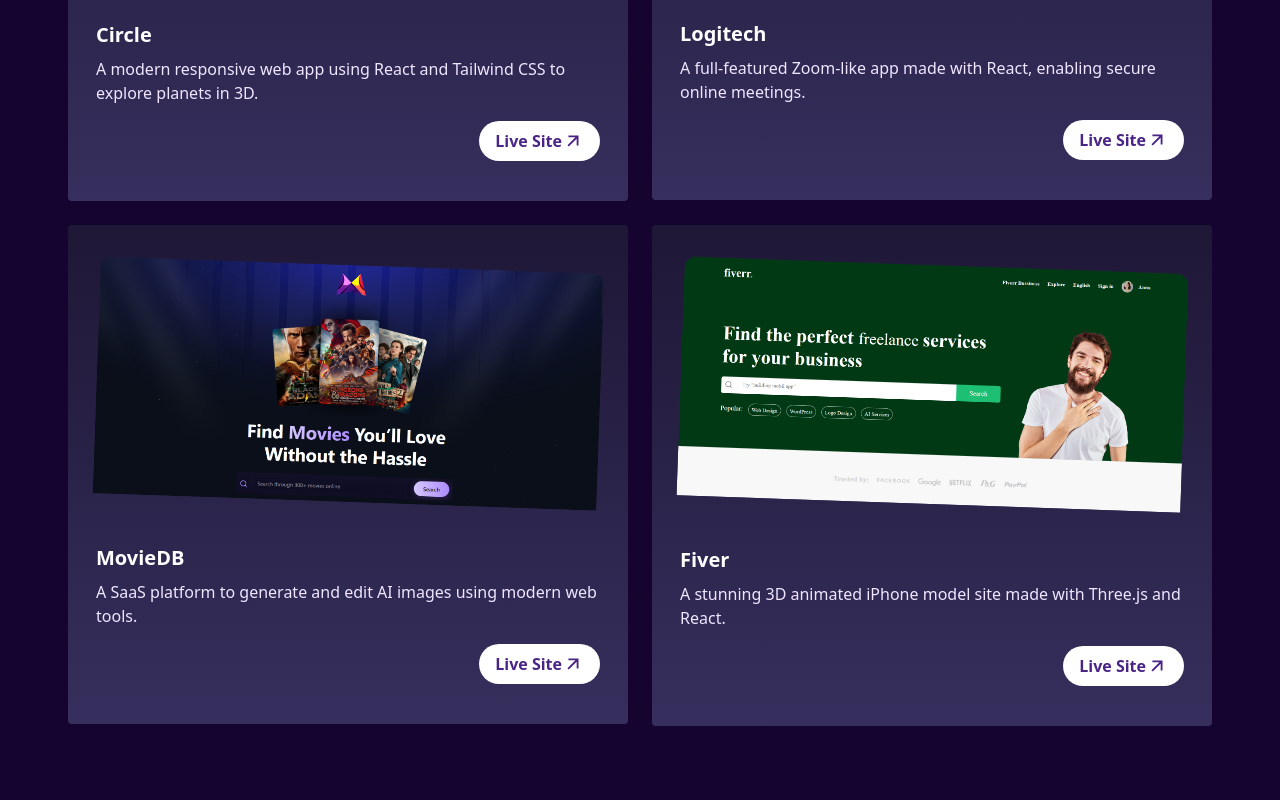
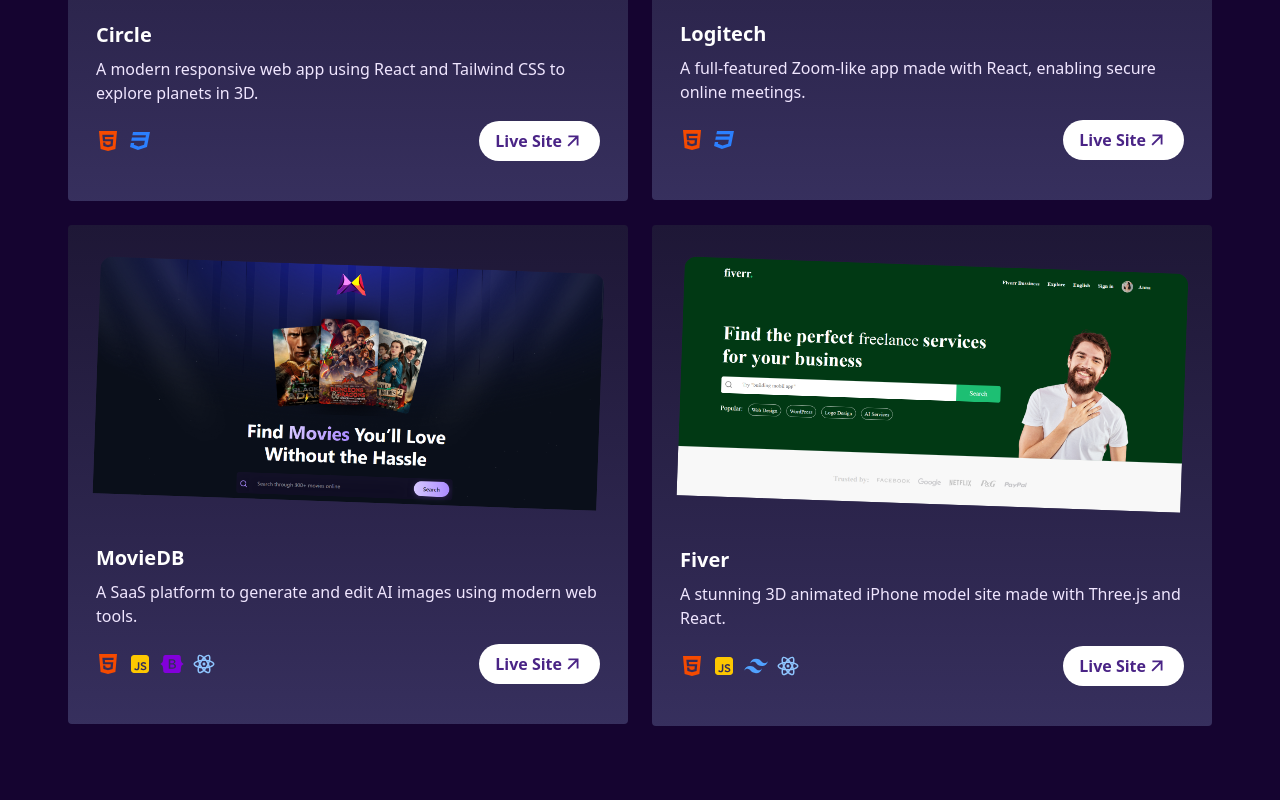
Before and after one commit to duamehmood/Portfolio, a React (Vite) app: page / in a window 1280 px wide. Shown: the part 2600-3400 px from the top of the page. Built offline with nearby package versions, Linux system fonts and the light colour scheme.

Commit message:
updated Portfolio

```diff
--- a/src/components/sections/About.jsx
+++ b/src/components/sections/About.jsx
@@ -30,7 +30,7 @@
               Lorem ipsum dolor sit amet consectetur adipisicing elit. Lorem ipsum dolor, sit amet consectetur adipisicing elit. Deleniti in at ipsum vitae ad soluta architecto dolor. Ipsam eveniet dolor neque pariatur expedita assumenda est excepturi explicabo, molestiae, odit consequuntur! Ex impedit sunt repellat debitis nam, cum maxime tenetur quod tempora mollitia molestias ratione autem veritatis minus ipsam dicta! Dolorum nam aliquid ipsam delectus culpa odit error.
 
             </p>
-            <button className="py-3 px-6 rounded border cursor-pointer text-secondary font-semibold text-[16px] md:text-[18px] hover:bg-secondary hover:text-primary">
+            <button className="py-3 px-6 rounded border cursor-pointer text-secondary font-semibold text-[16px] md:text-[18px] hover:bg-secondary hover:text-primary transition duration-300">
               Download CV
             </button>
           </div>
--- /dev/null
+++ b/src/components/sections/Contact.jsx
@@ -0,0 +1 @@
+rafce
--- a/src/components/sections/RecentProjects.jsx
+++ b/src/components/sections/RecentProjects.jsx
@@ -1,6 +1,6 @@
 
 import ProjectCard from "../utils/ProjectCard"
-
+import { RiBootstrapFill, RiCss3Fill, RiHtml5Fill, RiJavascriptFill, RiReactjsLine, RiTailwindCssFill } from "@remixicon/react"
 
 const RecentProjects = () => {
 
@@ -10,24 +10,37 @@
             title: "Circle",
             desc: "A modern responsive web app using React and Tailwind CSS to explore planets in 3D.",
             image: "/circle.png",
+            icon1: <RiHtml5Fill className="text-orange-600" />,
+            icon2: <RiCss3Fill  className="text-blue-500"  />,
         },
         {
             id: 2,
             title: "Logitech",
             desc: "A full-featured Zoom-like app made with React, enabling secure online meetings.",
             image: "/logitech.png",
+            icon1: <RiHtml5Fill className="text-orange-600" />,
+            icon2: <RiCss3Fill className="text-blue-500"  />,
+
         },
         {
             id: 3,
             title: "MovieDB",
             desc: "A SaaS platform to generate and edit AI images using modern web tools.",
             image: "/moviedb.png",
+            icon1: <RiHtml5Fill className="text-orange-600" />,
+            icon2: <RiJavascriptFill className="text-yellow-400" />,
+            icon3: <RiBootstrapFill className="text-purple-700" />,
+            icon4: <RiReactjsLine className="text-blue-300" />,
         },
         {
             id: 4,
             title: "Fiver",
             desc: "A stunning 3D animated iPhone model site made with Three.js and React.",
             image: "/fiver.png",
+            icon1: <RiHtml5Fill className="text-orange-600"  />,
+            icon2: <RiJavascriptFill className="text-yellow-400" />,
+            icon3: <RiTailwindCssFill className="text-blue-400" />,
+            icon4: <RiReactjsLine className="text-blue-300" />,
         }
     ];
 
--- a/src/components/utils/ProjectCard.jsx
+++ b/src/components/utils/ProjectCard.jsx
@@ -1,8 +1,8 @@
 import { Link } from "react-router-dom"
-import { RiArrowRightUpLine } from "@remixicon/react"
+import { RiArrowRightUpLine, RiCss3Fill, RiHtml5Fill } from "@remixicon/react"
 
 
-const ProjectCard = ({project}) => {
+const ProjectCard = ({ project }) => {
     return (
         <div className="  bg-gradient-to-t from-[#6971A266] to-[#272A3C80]  px-7 py-10 rounded flex flex-col ">
             <img src={project.image} alt={project.img} className="w-full h-[60%] object-cover rounded-xl pb-8 rotate-2" />
@@ -10,7 +10,13 @@
             <p className="pb-4 text-[#f0e6ff]">
                 {project.desc}
             </p>
-            <div className="justify-end flex">
+            <div className="justify-between flex">
+                <div className="flex items-center gap-2">
+                    {project.icon1 && <span>{project.icon1}</span>}
+                    {project.icon2 && <span>{project.icon2}</span>}
+                    {project.icon3 && <span>{project.icon3}</span>}
+                    {project.icon4 && <span>{project.icon4}</span>}
+                </div>
                 <Link to="/projects">
                     <button className="flex items-center bg-white text-[#4a2486] text-md px-4 py-2 rounded-full font-[600] cursor-pointer shadow-none hover:shadow-[0_0_15px_#CBACF9] hover:bg-secondary transition duration-200">
                         Live Site <RiArrowRightUpLine size="22" />
--- a/src/components/utils/ServiceCard.jsx
+++ b/src/components/utils/ServiceCard.jsx
@@ -11,9 +11,9 @@
                 <RiArrowRightLongFill />
                 <img src={service.icon2} alt={service.icon2} className='w-[60px] md:w-[80px] border-1 border-secondary rounded-full' />
             </div>
-            <p className='text-[16px] text-center  sm:px-0 py-[20px] leading-[-30%]'>{service.desc}</p>
+            <p className='text-[16px] text-center text-[#f0e6ff] sm:px-0 py-[20px] leading-[-30%]'>{service.desc}</p>
             <div className=' flex justify-center'>
-                <Link className='px-4 py-2 text-[14px] sm:text-[16px] bg-white text-primary rounded font-[600] text-[16px] ' to="/contact" >Book Service Now</Link>
+                <Link className='px-4 py-2 sm:text-[16px] bg-white text-primary rounded font-[600] text-[16px] ' to="/contact" >Book Service Now</Link>
             </div>
         </div>
     )
--- a/src/index.css
+++ b/src/index.css
@@ -1,9 +1,9 @@
  @import "tailwindcss";
 
- /* .grid-bg{
-    background-image: linear-gradient(rgba(34,197,94,0.5) 1px, transparent 2px),linear-gradient(90deg, rgba(34,197,94,0.5) 1px, transparent 2px);
+ .grid-bg{
+    background-image: linear-gradient(rgba(174, 134, 176, 0.5) 1px, transparent 2px),linear-gradient(90deg, rgba(174, 134, 176, 0.5) 1px, transparent 2px);
     background-size: 60px 60px;
-  } */
+  }
 
  @theme inline {
    --color-primary: #150430;
```
